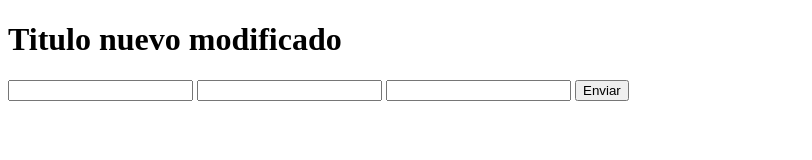
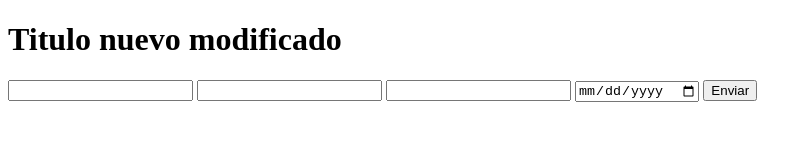
Before and after one commit to rubenaldea/hello_world_git, a plain HTML site: page index.html in a window 1280 px wide. Shown: the whole page, without its empty margins (0-812 px from the left). Drawn offline with Linux system fonts and the light colour scheme.

Commit message:
Se implemento birthday

```diff
--- a/index.html
+++ b/index.html
@@ -12,6 +12,7 @@
         <input type="number" name="firstname" id="firstname">
         <input type="text" name="lastname" id="lastname">
         <input type="number" name="age" id="age">
+        <input type="date" name="birthday" id="birthday">
         <input type="button" value="Enviar">
     </form>
 
```
